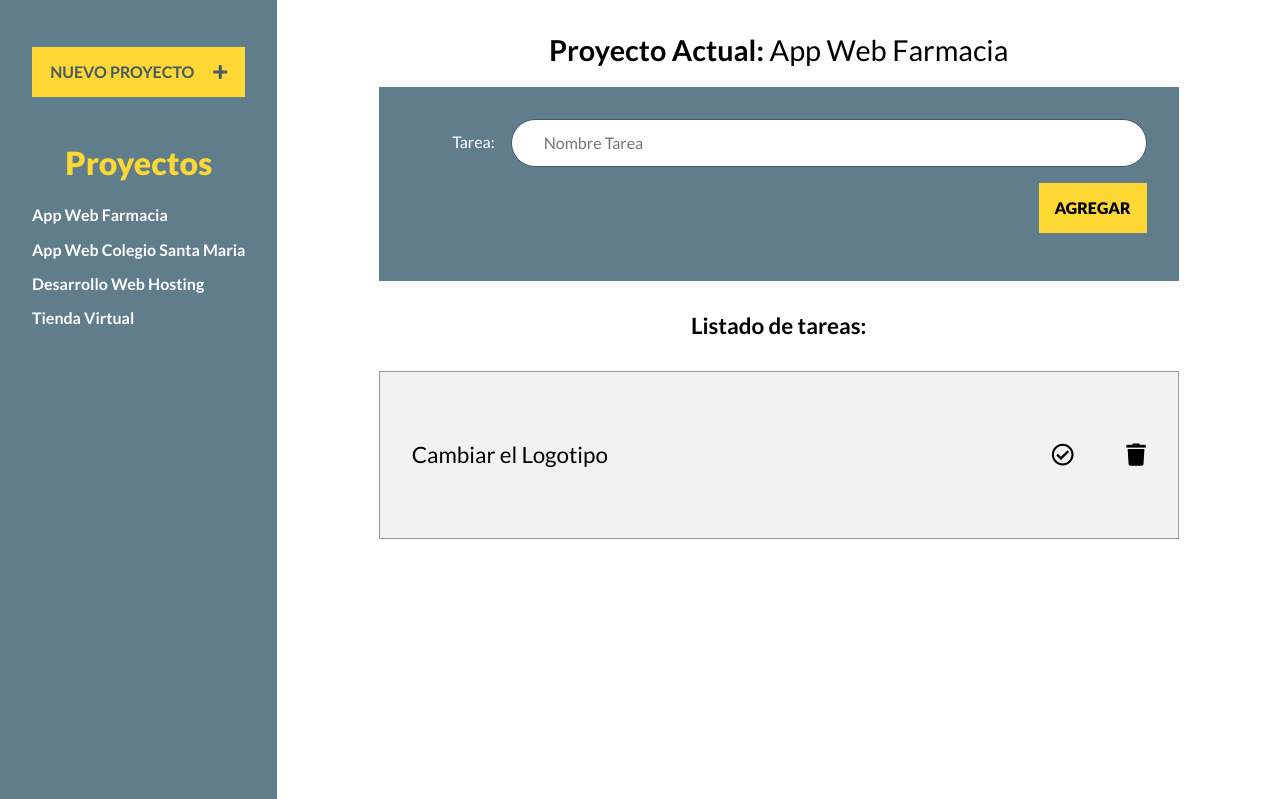
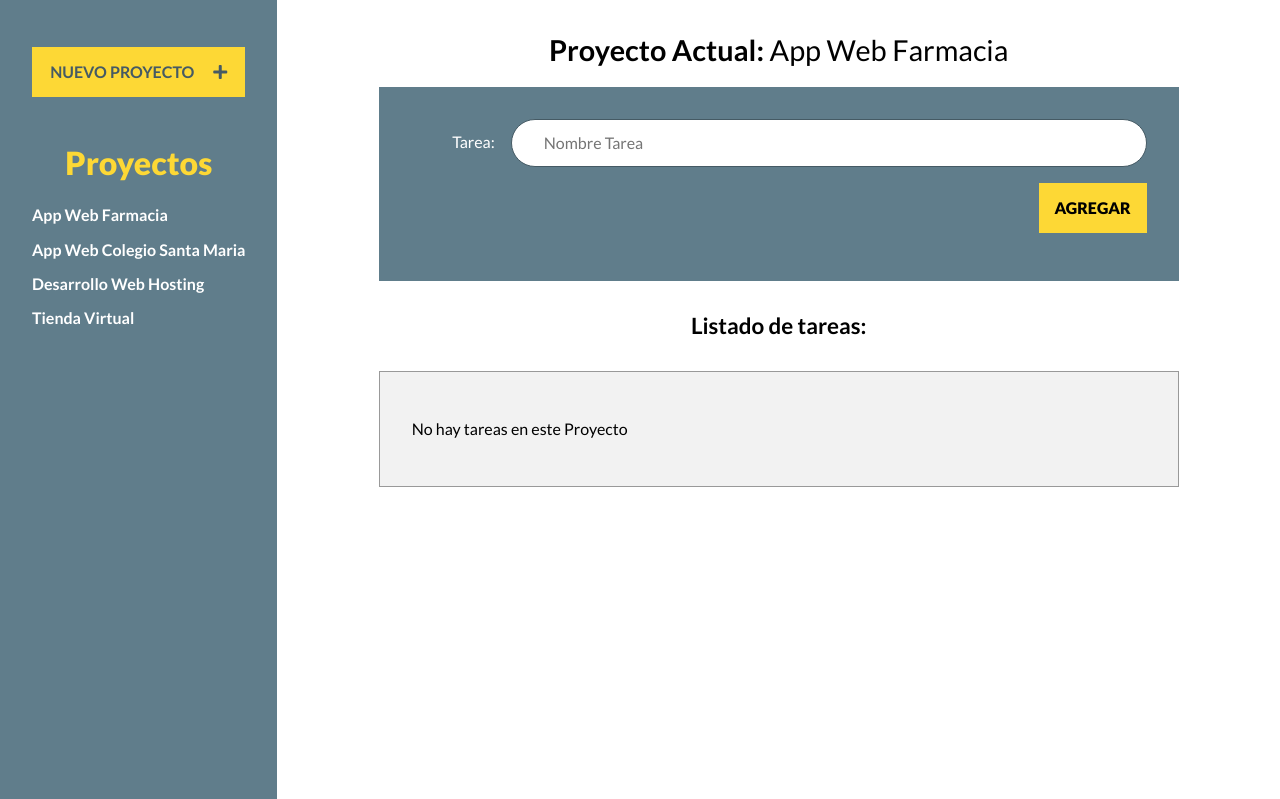
Before and after one commit to FabriJuncal/CRUD-Project-Manager, a PHP site: page /index.php?id_proyecto=6 in a window 1280 px wide. Shown: the part 61-860 px from the top of the page. Run offline with PHP 8.4, Linux system fonts and the light colour scheme; the visitor is signed in with stand-in values (Sample User, id 1); data comes from the database, SQL or seed files in the repository; tables that the repository leaves empty hold one stand-in row (values such as "Sample post"); data that the repository does not hold is empty; some libraries are stand-ins or nearby versions.

Commit message:
Mostramos las Tareas de los Proyectos
Consultamos las tareas que tiene el proyecto seleccionado para que cuando se recargue la pagina, las Tareas del proyecto no deaparescan.
Es decir, se hizo dinamico la parte del Index.php donde se mostraban las Tareas

```diff
--- a/inc/funciones/funciones.php
+++ b/inc/funciones/funciones.php
@@ -72,3 +72,17 @@ function obtenerNombreProyecto($id = NULL){
     return false;
   }
 }
+
+// Obtenemos las Tareas de un Proyecto en especifico
+function obtenerTareaProyecto($id = NULL){
+  include 'conexion.php'; // Obtenemos la conexion
+
+  try {
+    // Obtenemos todos los Proyectos de la Base de Datos
+  return $conn->query("SELECT id, nombre, estado FROM tareas WHERE id_proyecto = {$id}");
+
+  } catch (Exception $e) { // En caso de ERROR lo Imprimimos
+    echo 'Error!: ' . $e->getMessage();
+    return false;
+  }
+}
--- a/inc/templates/sidebar.php
+++ b/inc/templates/sidebar.php
@@ -15,7 +15,7 @@
                     foreach($proyectos as $proyecto){            ?>
 
                         <li>
-                            <a href="index.php?id_proyecto=<?php echo $proyecto['id']  ?>" id="<?php echo $proyecto['id']  ?>">
+                            <a href="index.php?id_proyecto=<?php echo $proyecto['id']  ?>" id="proyecto:<?php echo $proyecto['id']  ?>">
                                 <?php echo $proyecto['nombre']  ?>
                             </a>
                         </li>
--- a/index.php
+++ b/index.php
@@ -52,14 +52,31 @@
 
         <div class="listado-pendientes">
             <ul>
+<?php
+                    // Obtenemos las Tareas del Proyecto seleccionado
+                    $tareas = obtenerTareaProyecto($id_proyecto);
 
-                <li id="tarea:<?php echo $tarea['id'] ?>" class="tarea">
-                <p>Cambiar el Logotipo</p>
-                    <div class="acciones">
-                        <i class="far fa-check-circle"></i>
-                        <i class="fas fa-trash"></i>
-                    </div>
-                </li>
+                    if($tareas->num_rows > 0){ // En el caso que el Proyecto TENGA Tareas
+                        foreach($tareas as $tarea){
+?>
+                            <li id="tarea:<?php echo $tarea['id'] ?>" class="tarea">
+                            <p><?php echo $tarea['nombre'] ?></p>
+                                <div class="acciones">
+                                    <!-- Hacemos uso del OPERADOR TERNARIO de PHP: Es una condicional en una sola linea -->
+                                    <i class="far fa-check-circle <?php echo ($tarea['estado'] === '1' ? 'completo' : '') ?>"></i>
+                                    <i class="fas fa-trash"></i>
+                                </div>
+                            </li>
+<?php
+                        }
+
+                    }else{ // En el caso que el Proyecto NO TENGA Tareas
+                        echo '<p> No hay tareas en este Proyecto </p>';
+                    }
+
+?>
+
+
             </ul>
         </div>
     </main>
--- a/js/script.js
+++ b/js/script.js
@@ -68,7 +68,7 @@ function guardarProyectoBD(nombreProyecto){ // Mediante AJAX Guardamos el Proyec
                         var nuevoProyecto = document.createElement('li');
 
                         nuevoProyecto.innerHTML = `
-                            <a href="index.php?id_proyecto=${id_proyecto}" id=${id_proyecto}>
+                            <a href="index.php?id_proyecto=${id_proyecto}" id=proyecto:${id_proyecto}>
                                 ${proyecto}
                             </a>
                         `;
```
